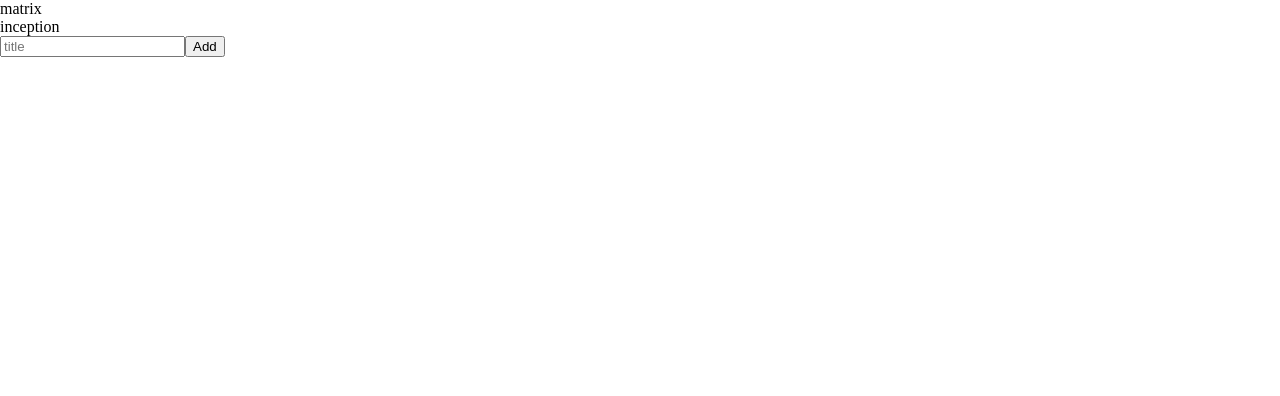
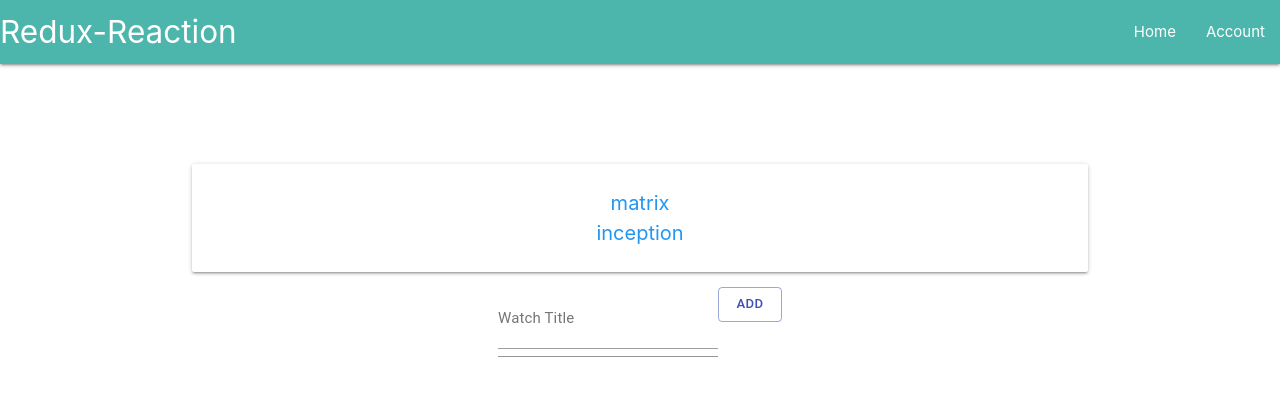
Before and after one commit to justfrankie/redux-reaction, a React (Create React App) app in the folder redux-reaction/: page / in a window 1280 px wide. Shown: the top 396 px of the page. Built offline with nearby package versions, Linux system fonts and the light colour scheme.

Commit message:
added simple styling with materialize.css

```diff
--- a/redux-reaction/public/index.html
+++ b/redux-reaction/public/index.html
@@ -3,6 +3,7 @@
   <head>
     <meta charset="utf-8" />
     <link rel="icon" href="%PUBLIC_URL%/favicon.ico" />
+    <link rel="stylesheet" href="https://cdnjs.cloudflare.com/ajax/libs/materialize/1.0.0/css/materialize.min.css">
     <meta name="viewport" content="width=device-width, initial-scale=1" />
     <meta name="theme-color" content="#000000" />
     <meta
--- a/redux-reaction/src/App.js
+++ b/redux-reaction/src/App.js
@@ -1,6 +1,6 @@
 import React from 'react';
-import { Button } from '@material-ui/core';
 import WatchList from './WatchList.js';
+import { TextField, Button } from '@material-ui/core';
 
 class App extends React.Component {
 
@@ -43,17 +43,27 @@ class App extends React.Component {
     return (
       <div>
 
-      <div className="watchlist__container">
+    <nav>
+      <div class="nav-wrapper teal lighten-2" >
+        <a href="#" class="brand-logo">Redux-Reaction</a>
+        <ul id="nav-mobile" class="right hide-on-med-and-down">
+          <li><a href="#">Home</a></li>
+          <li><a href="#">Account</a></li>
+        </ul>
+      </div>
+    </nav>
+
+      <div className="watchList__container">
      <WatchList titles={this.state.titles}/>
 
-     <form onSubmit={(e) => this.addWatchTitle(e)}>
-       <input placeholder="title"
-       name="newTitleName"
-       value={this.state.newTitleName}
-       onChange={this.handleAddTitleChange}>
-       </input>
+     <form onSubmit={(e) => this.addWatchTitle(e)} className="center">
+     <TextField id="standard-basic" label="Watch Title"
+     name="newTitleName"
+     value={this.state.newTitleName}
+     onChange={this.handleAddTitleChange}
+     />
 
-       <button action="submit">Add</button>
+      <Button color="primary" variant="outlined" onClick={(e) => this.addWatchTitle(e)}>Add</Button>
      </form>
 
      </div>
--- a/redux-reaction/src/WatchList.js
+++ b/redux-reaction/src/WatchList.js
@@ -13,7 +13,7 @@ const WatchList = ({titles}) => {
 
     // returns/renders the list item
     return (
-        <div>
+        <div className="center card-panel blue-text ">
             {watchList}
         </div>
     )
--- a/redux-reaction/src/index.css
+++ b/redux-reaction/src/index.css
@@ -1,3 +1,10 @@
 body {
   margin: 0;
+  font-size: 12px;
 }
+
+.watchList__container {
+  width: 70%;
+  margin: 100px auto 0 auto;
+  font-size: 20px;
+}
```
